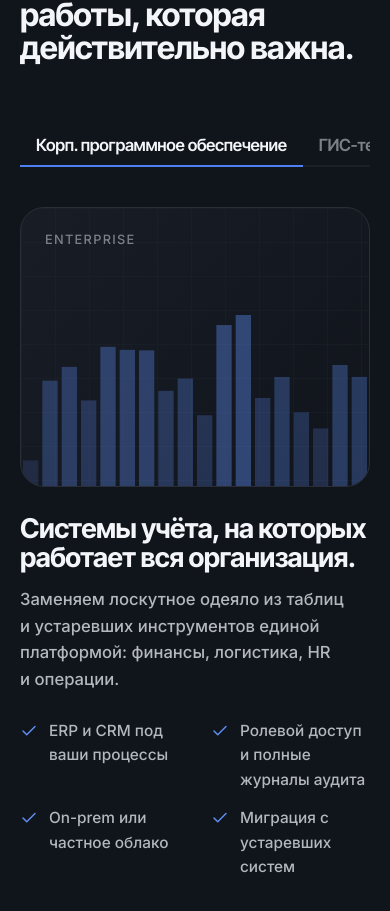
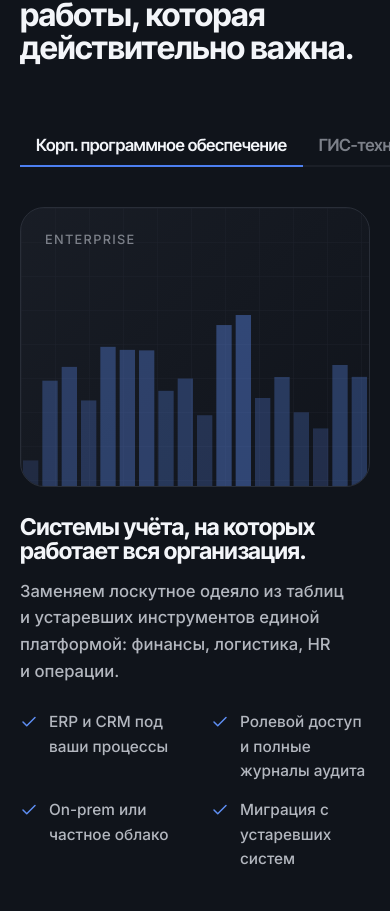
Before and after one commit to phanthooom/shoshiy-website, a React (Vite) app: page / in a window 390 px wide. Shown: the part 4463-5374 px from the top of the page. Built offline with nearby package versions, Linux system fonts and the light colour scheme.

Commit message:
fix mobile sol-nav full bleed and reduce sol-panel h3 font size to prevent text overflow

```diff
--- a/src/styles.css
+++ b/src/styles.css
@@ -1823,11 +1823,14 @@ footer {
         gap: 0;
         padding-bottom: 6px;
         -webkit-overflow-scrolling: touch;
-        scrollbar-width: none; /* Firefox */
-        -ms-overflow-style: none;  /* IE and Edge */
+        scrollbar-width: none;
+        -ms-overflow-style: none;
         min-width: 0;
-        width: 100%;
-        max-width: 100%;
+        width: calc(100% + 40px);
+        max-width: none;
+        margin-left: -20px;
+        padding-left: 20px;
+        padding-right: 20px;
     }
 
     .sol-nav::-webkit-scrollbar {
@@ -1836,12 +1839,18 @@ footer {
 
     .sol-nav::after {
         content: "";
-        flex: 0 0 50px;
+        flex: 0 0 20px;
     }
 
     .sol-panel .visual .mesh {
         -webkit-mask-image: none;
         mask-image: none;
+    }
+
+    .sol-panel h3 {
+        font-size: 1.45rem;
+        word-break: break-word;
+        hyphens: auto;
     }
 
     .sol-tab {
```
